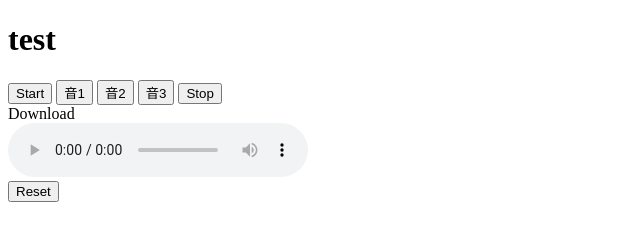
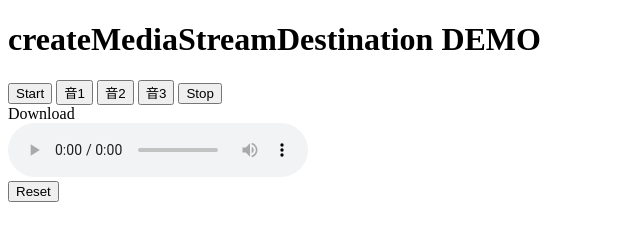
Before and after one commit to koya-namba/web-audio, a plain HTML site: page index.html in a window 1280 px wide. Shown: the whole page, without its empty margins (0-640 px from the left). Drawn offline with Linux system fonts and the light colour scheme.

Commit message:
change title

```diff
--- a/index.html
+++ b/index.html
@@ -5,7 +5,7 @@
     <title>createMediaStreamDestination() demo</title>
   </head>
   <body>
-    <h1>test</h1>
+    <h1>createMediaStreamDestination DEMO</h1>
     <button id="startBtn">Start</button>
     <button id="sound1">音1</button>
     <button id="sound2">音2</button>
```
